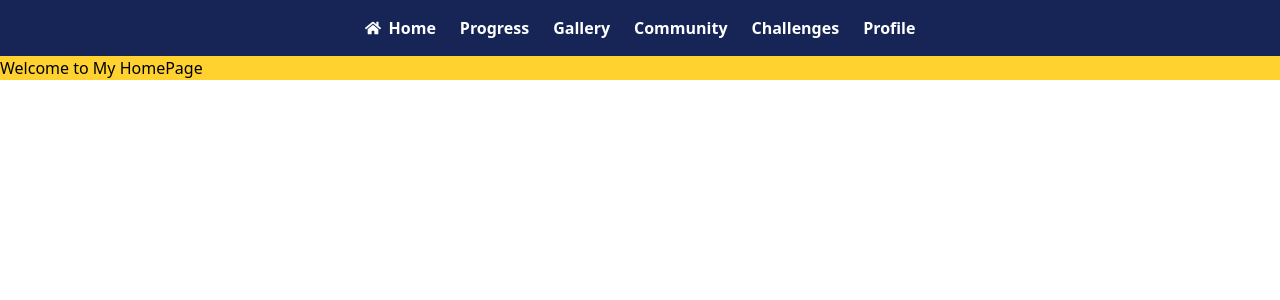
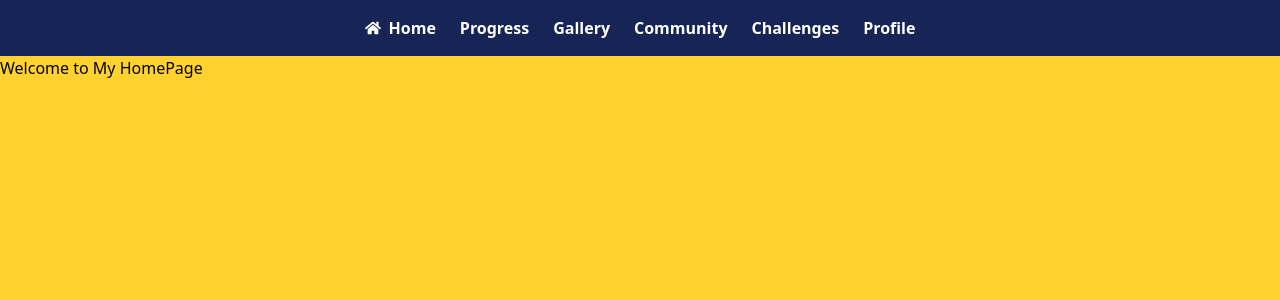
Before and after one commit to Hey-het/rhythm-connect, a Next.js app in the folder client/: page / in a window 1280 px wide. Shown: the top 300 px of the page. Built offline with nearby package versions, Linux system fonts and the light colour scheme.

Commit message:
do it npm run build

```diff
--- a/client/src/app/page.js
+++ b/client/src/app/page.js
@@ -3,11 +3,12 @@ export default function HomePage() {
 
 
   return (
-    <>
-    <div className="bg-amber-300">
-      <h1>Welcome to My HomePage</h1>
-      </div>
+    // <>
+   <div className="bg-amber-300 min-h-screen">
+  <h1>Welcome to My HomePage</h1>
+</div>
 
-    </>
+    // </>
+
   )
 }
```
